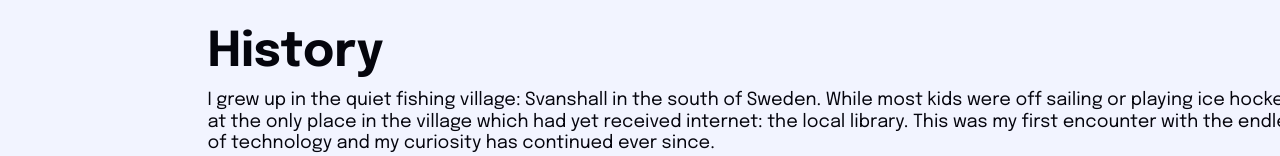
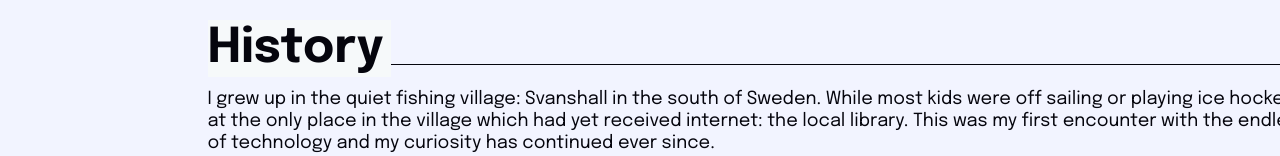
Before and after one commit to AlexanderVikenfalk/portfolio-2024, a plain HTML site: page index.html in a window 1280 px wide. Shown: the part 1549-1705 px from the top of the page. Drawn offline with Linux system fonts and the light colour scheme.

Commit message:
add article styling

```diff
--- a/assets/styles/style.css
+++ b/assets/styles/style.css
@@ -293,6 +293,30 @@
 
     p, .header__content-wrapper, table {
         margin-bottom: var(--spacing-large)
+    }
+
+    article {
+        margin: var(--spacing-xx-large) 0;
+        /*position: relative;*/
+        border-top-style: solid;
+        border-top-width: 1px;
+        padding: var(--spacing-large) 0;
+    }
+
+    article:first-of-type {
+        /*calc(var(--spacing-large) + var(--shadow-size)*/
+        /*margin: calc(var(--spacing-xx-large) + 56px) 0;*/
+    }
+
+    article {
+
+    }
+
+    article h2 {
+        position: absolute;
+        background-color: #f6f9fa;
+        margin-top: -1.45em;
+        padding-right: var(--spacing-small);
     }
 
     h2 {
```
